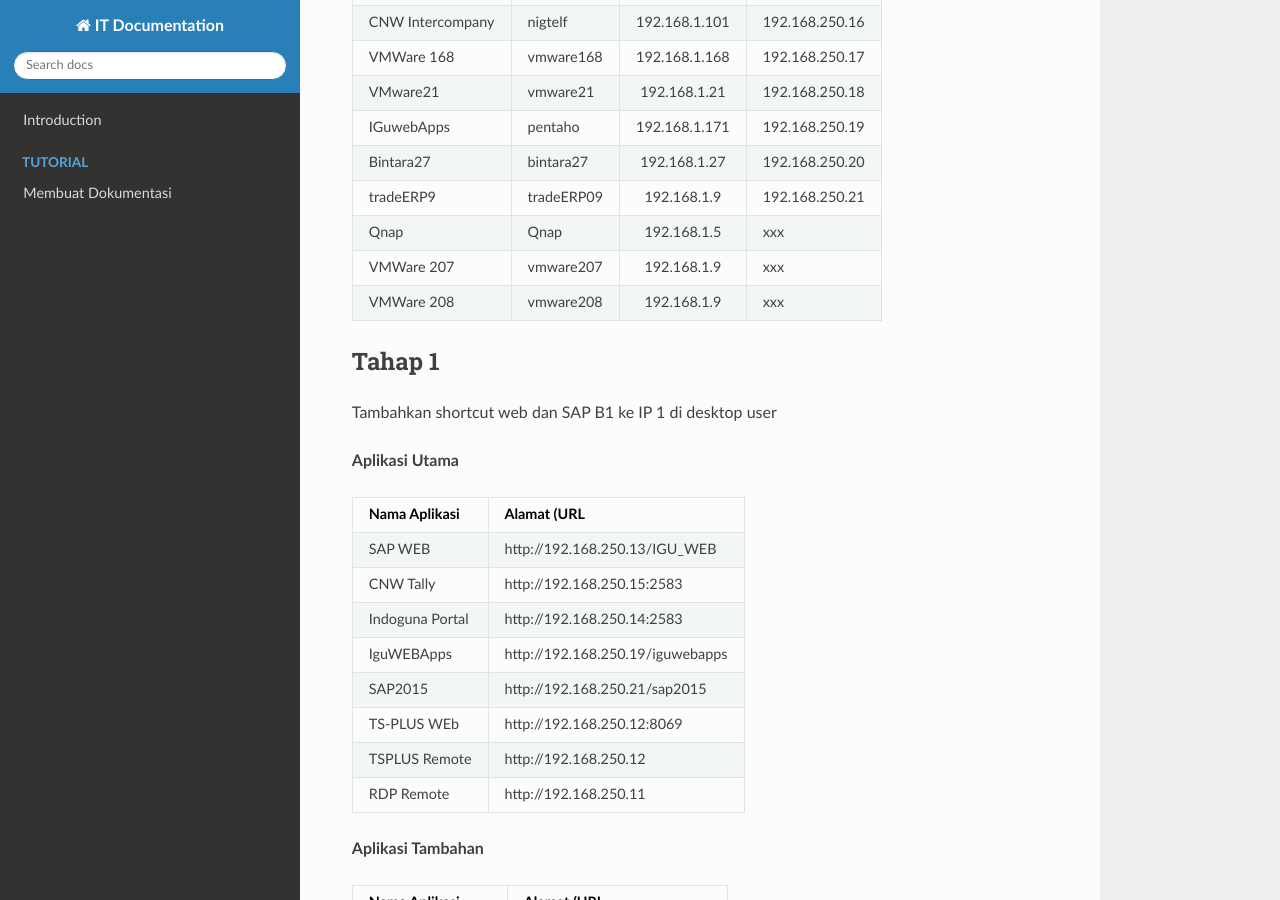
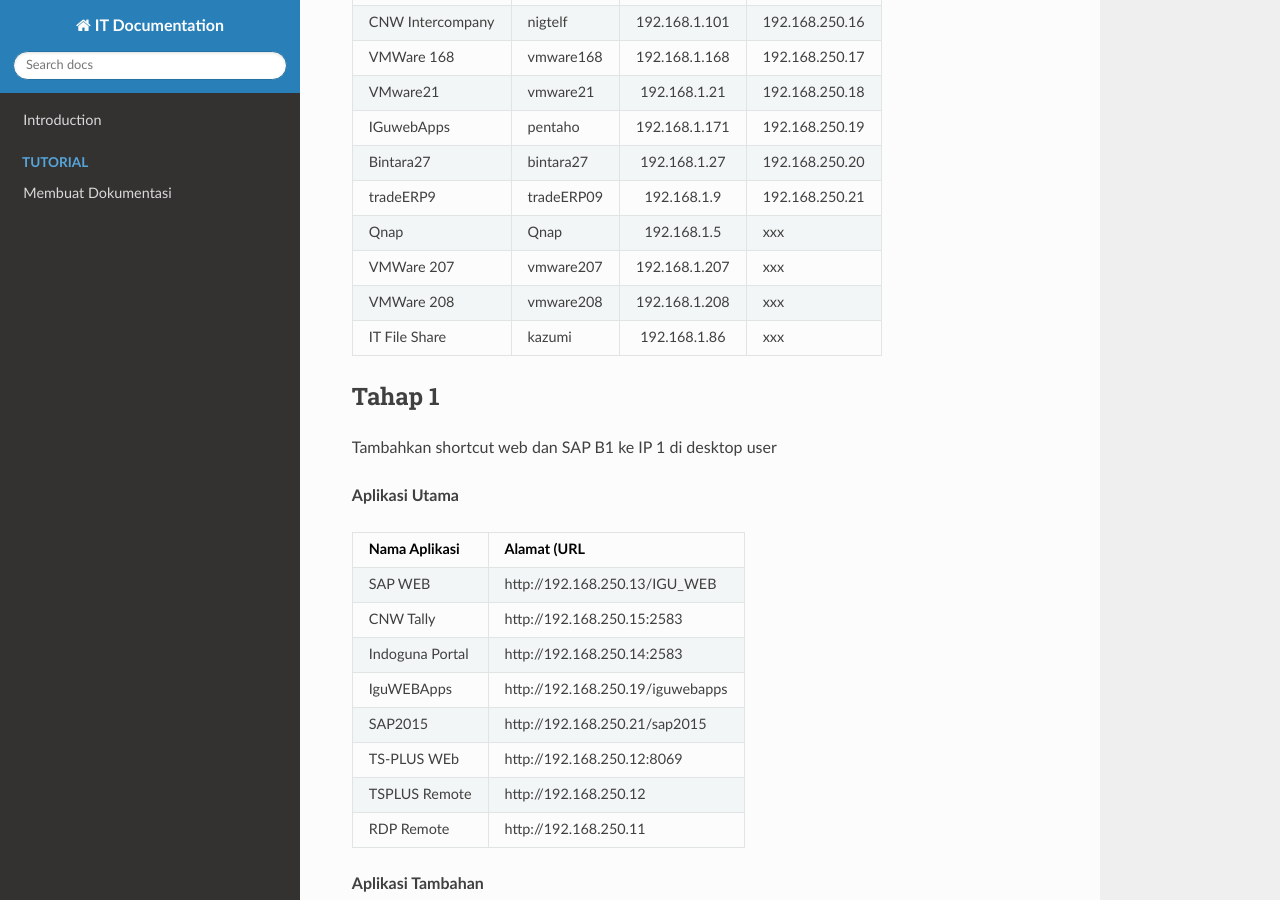
Before and after one commit to andyut/itdocs, an MkDocs documentation site: the page built from docs/log_20220308.md, in a window 1280 px wide and 900 px high, scrolled down 504 px. Built offline with MkDocs 1.6.1, drawn with Linux system fonts in a browser that asks for light colours; nearby versions of some CDN libraries.

Commit message:
Update log_20220308.md

```diff
--- a/docs/log_20220308.md
+++ b/docs/log_20220308.md
@@ -19,8 +19,9 @@
 |Bintara27 | bintara27 | 192.168.1.27 | 192.168.250.20 |
 |tradeERP9 | tradeERP09 | 192.168.1.9 | 192.168.250.21 |
 |Qnap | Qnap | 192.168.1.5 | xxx |
-|VMWare 207 | vmware207 | 192.168.1.9 | xxx |
-|VMWare 208 | vmware208 | 192.168.1.9 | xxx |
+|VMWare 207 | vmware207 | 192.168.1.207 | xxx |
+|VMWare 208 | vmware208 | 192.168.1.208 | xxx |
+|IT File Share | kazumi | 192.168.1.86 | xxx |
 
 
 
```
